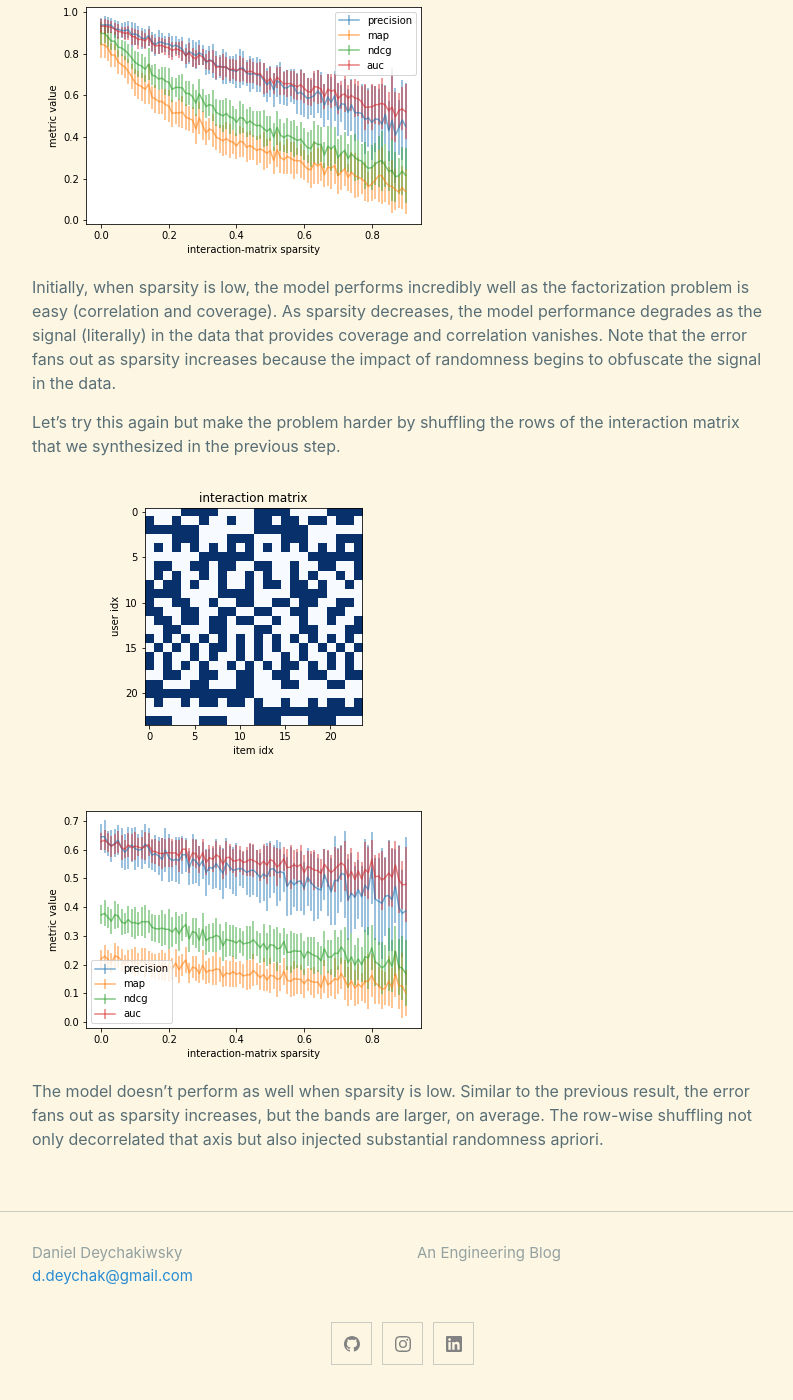
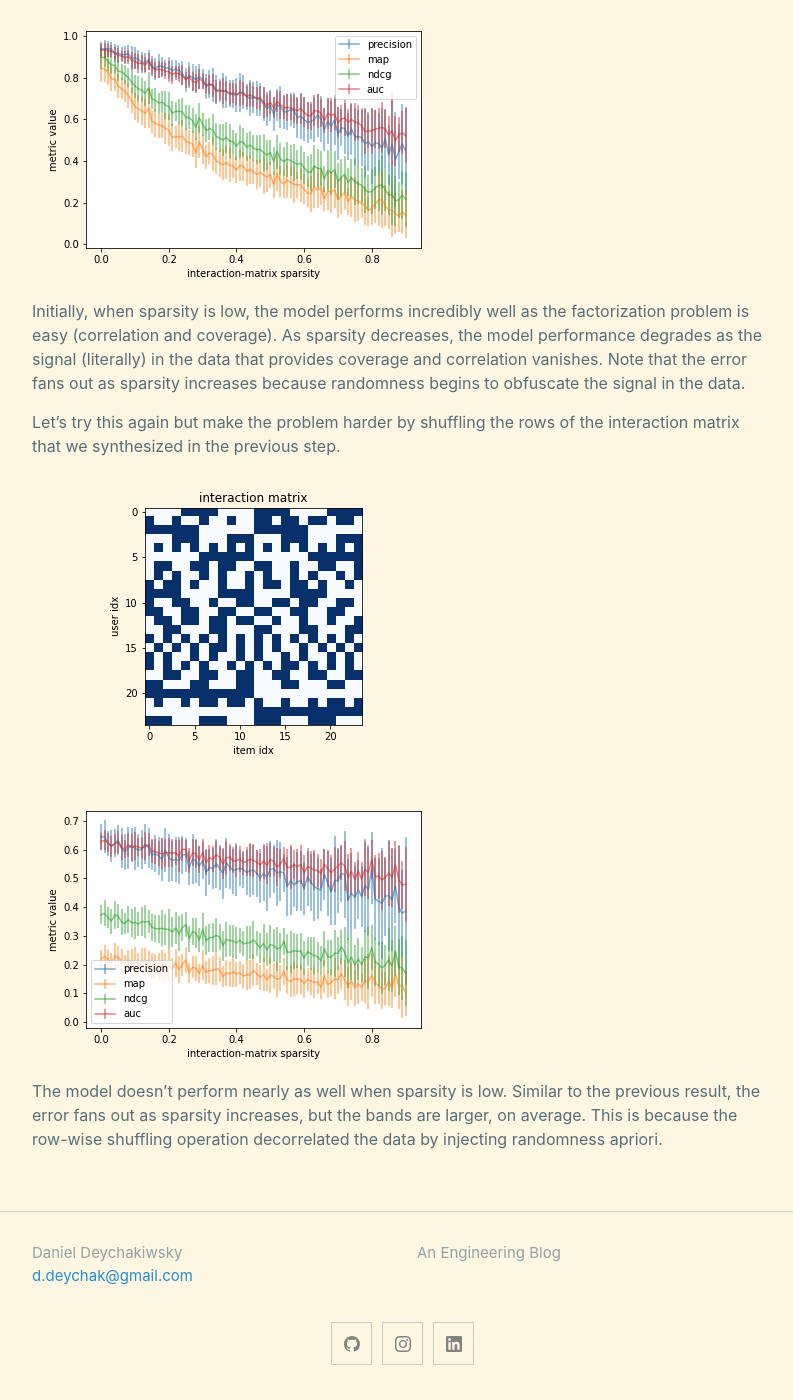
Before and after one commit to daniel-deychakiwsky/daniel-deychakiwsky.github.io, a Jekyll site: the page built from _posts/2022-01-02-matrix-factorization-sparsity.md, in a window 1280 px wide and 1400 px high, scrolled down 5782 px. Shown: the whole window, without its empty margins (238-1031 px from the left). Built offline with Jekyll 4.4.1, drawn with Linux system fonts in a browser that asks for light colours; formulas are drawn with MathJax 3; some of the changed text lies outside the part shown.

Commit message:
[blog-post] MF WIP

```diff
--- a/_posts/2022-01-02-matrix-factorization-sparsity.md
+++ b/_posts/2022-01-02-matrix-factorization-sparsity.md
@@ -148,7 +148,7 @@
 
 Speaking of "signals" and "correlations", the user-item interaction matrix
 is exactly that. In practice, the interactions we observe follow some natural
-generative process. If we knew that process we wouldn't need a model.
+generative process. If we knew the process we wouldn't need the model.
 
 Let's generate a synthetic interaction matrix by stacking [sine waves].
 Here's what a $1$, $2$, and $3$ Hz sine wave sampled at $1000$ Hz look like.
@@ -242,7 +243,7 @@
 As sparsity decreases, the model performance
 degrades as the signal (literally) in the data that provides
 coverage and correlation vanishes. Note that the error
-fans out as sparsity increases because the impact of
+fans out as sparsity increases because
 randomness begins to obfuscate the signal in the data.
 
 Let's try this again but make the problem
@@ -253,11 +254,10 @@
 
 ![sparsity_sim_shuffled]
 
-The model doesn't perform as well when sparsity is low.
+The model doesn't perform nearly as well when sparsity is low.
 Similar to the previous result, the error fans out as sparsity increases,
-but the bands are larger, on average. The row-wise shuffling
-not only decorrelated that axis but also injected substantial
-randomness apriori.
+but the bands are larger, on average. This is because the row-wise shuffling
+operation decorrelated the data by injecting randomness apriori.
 
 
 [course]: https://developers.google.com/machine-learning/recommendation/collaborative/basics
```
Also changed, not shown: other parts of _posts/2022-01-02-matrix-factorization-sparsity.md (+6 -5 lines), 2 other files.
